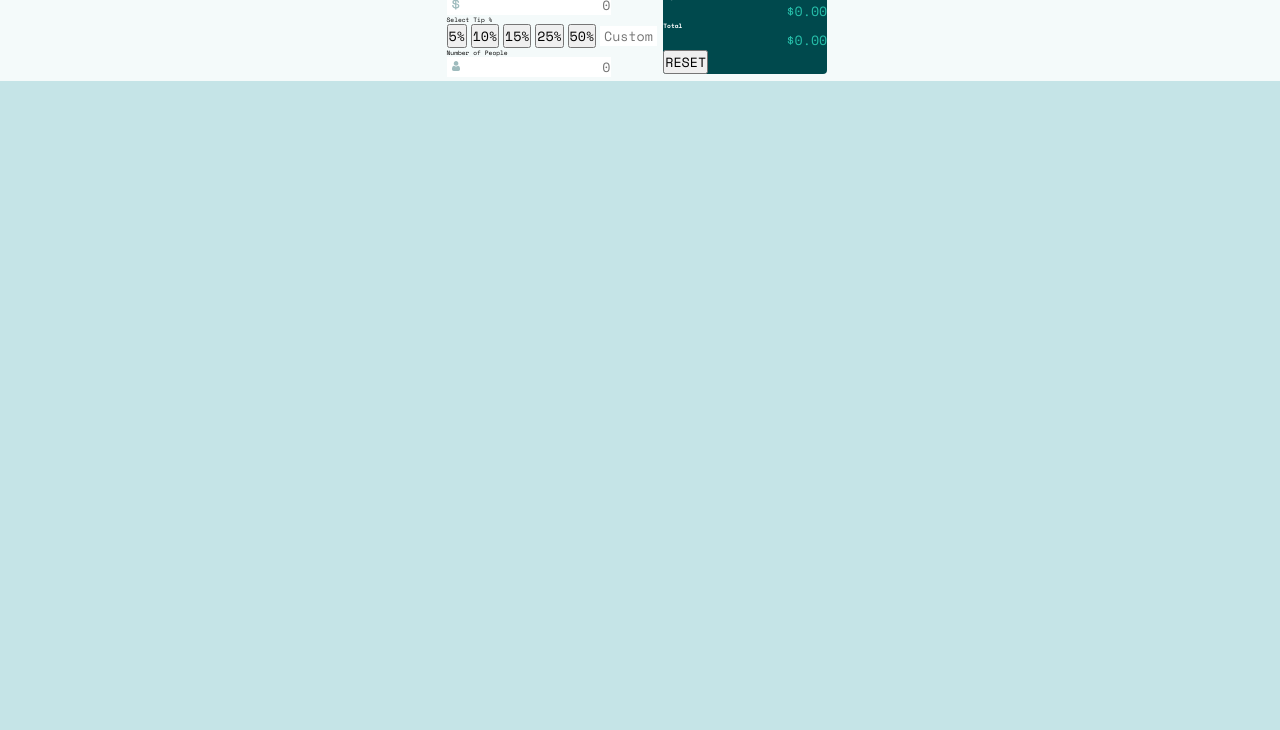
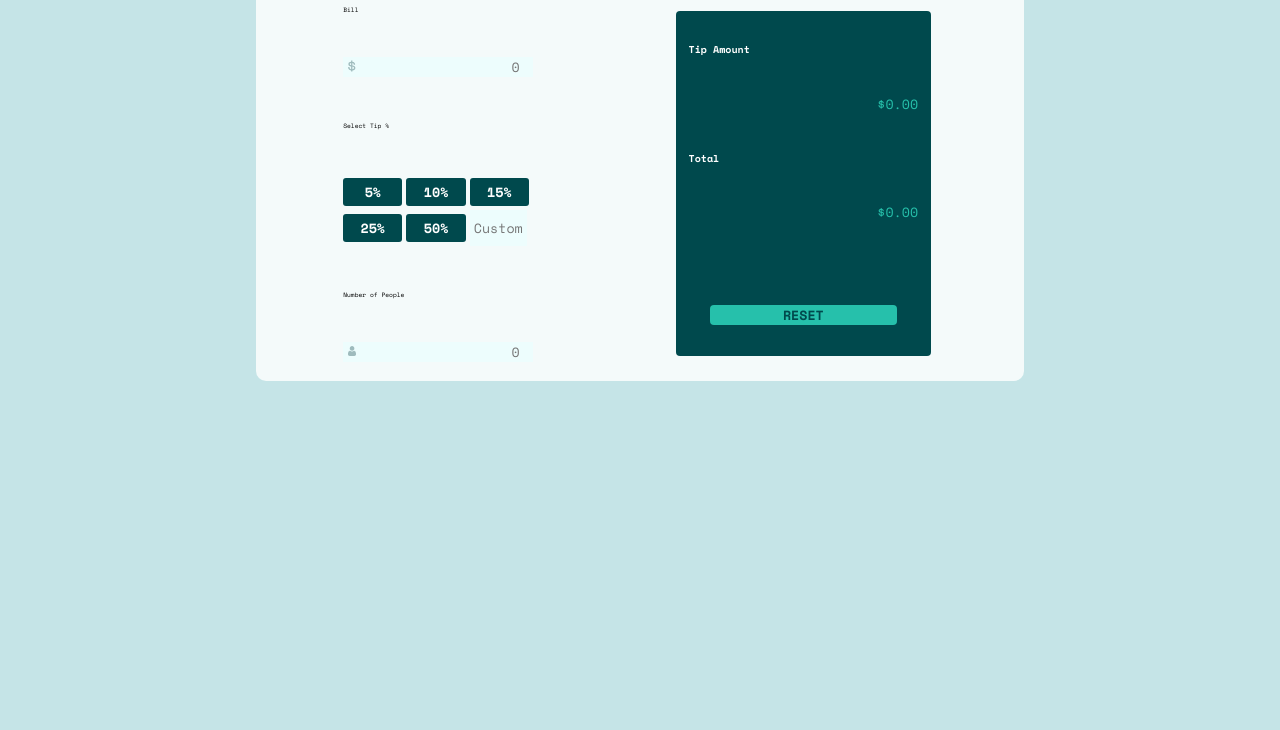
Before and after one commit to rameez012001/tip-calculator, a plain HTML site: page index.html in a window 1280 px wide. Shown: the part 70-800 px from the top of the page. Drawn offline with nearby package versions, Linux system fonts and the light colour scheme.

Commit message:
css partiall done

```diff
--- a/app.js
+++ b/app.js
@@ -3,7 +3,7 @@ function Percent(x){
     let Prsn = document.getElementById('PeNr');
     let amt = x*100/bll.value;
     let amt1 = amt/Prsn.value;
-    let amt2 = parseInt(bll.value)+parseInt(amt);
+    let amt2 = (parseInt(bll.value)+parseInt(amt))/Prsn.value;
     document.getElementById('TpAt').value=amt1;
     document.getElementById('BlAt').value=amt2;
     if(Prsn.value==""||Prsn.value==null){
@@ -11,6 +11,9 @@ function Percent(x){
         document.getElementById('TpAt').value="";
         document.getElementById('BlAt').value="";
         document.getElementById('ErrMsg').style.display='block';
+    }else{
+        Prsn.style.border="none";
+        document.getElementById('ErrMsg').style.display='none';
     }
 }
 function Reset(){
--- a/index.css
+++ b/index.css
@@ -18,18 +18,29 @@ margin: auto;
 }
 header{
     text-align: center;
-
 }
 main{
 display: flex;
-justify-content: center;
+justify-content: space-around;
 background-color: hsl(189, 41%, 97%);
+padding: 3em;
+margin: 0 20%;
+border-radius: 10px;
 }
 .BllSd{
+    display: flex;
+    flex-direction: column;
+    justify-content: space-between;
 }
 #TBllamnt{
-    background: white url('./images/icon-dollar.svg')no-repeat .4em .2em;
+    background: hsl(180, 81%, 96%) url('./images/icon-dollar.svg')no-repeat .4em .2em;
     background-size:.8rem ;
+    padding-right:1em;
+}
+#TBllamnt:focus,#Cstm:focus{
+    border: 1px solid hsl(172, 67%, 45%);
+    border-radius:3px;
+    outline: none;
 }
 input{
     text-align: end;
@@ -43,31 +54,69 @@ input::-webkit-inner-spin-button {
 input[type=number] {
   -moz-appearance: textfield;
 }
-.BllSd button{
-
+.gridBtns{
+    display: grid;
+    grid-template-columns: auto auto auto;
+}
+.btns1{
+    background-color: hsl(183, 100%, 15%);
+    color: hsl(0, 0%, 100%);
+    font-weight: 550;
+    border: none;
+    border-radius:3px ;
+    text-align: center;
+    width: 4ch;
+    padding: .3em 1em;
+    margin: .3em .3em .3em 0em;
+}
+.btns1:focus{
+    background-color:hsl(172, 67%, 45%);
+    color: hsl(183, 100%, 15%);
 }
 #Cstm{
     width: 7ch;
+    background-color: hsl(180, 81%, 96%);
 }
 #Cstm::placeholder{
     text-align: center;
 }
 #PeNr{
-    background: white url('./images/icon-person.svg')no-repeat .4em .3em ;
+    background: hsl(180, 81%, 96%) url('./images/icon-person.svg')no-repeat .4em .3em ;
     background-size: .8rem;
+    padding-right:1em;
 }
-
+#PeNr:focus{
+    border: 1px solid hsl(172, 67%, 45%);
+    border-radius:3px;
+    outline: none;
+}
 
 .RsltSd{
     background-color:hsl(183, 100%, 15%);
     border-radius: 4px;
     margin: 1em;
+    display: flex;
+    flex-direction: column;
+    justify-content: space-around;
+    width: 60ch;
+    height:40vh;
+    padding: 2em;
 }
-.RsltSd p{
+.RsltSd label{
     color: hsl(0, 0%, 100%);
+    font-size: 1rem;
     font-weight: 550;
 }
 .RsltSd input,.RsltSd input::placeholder{
     background: transparent;
     color: hsl(172, 67%, 45%);
 }
+#Rst{
+    color:hsl(183, 100%, 15%) ;
+    background-color: hsl(172, 67%, 45%);
+    border: none;
+    font-weight: 550;
+    width: 23ch;
+    align-self: center;
+    border-radius: 4px;
+}
--- a/index.html
+++ b/index.html
@@ -20,25 +20,28 @@
         <!-- main -->
         <main role="combobox">
             <div class="BllSd">
-                <p>Bill</p>
+                <label for="Total_Bill_Amount" style="display: block;">Bill</label>
                 <input class="Inpts" type="number" name="Total_Bill_Amount" id="TBllamnt" placeholder="0">
                 <p>Select Tip %</p>
-                <button class="btns" onclick="Percent(5)">5%</button>
-                <button class="btns" onclick="Percent(10)">10%</button>
-                <button class="btns" onclick="Percent(15)">15%</button>
-                <button class="btns" onclick="Percent(25)">25%</button>
-                <button class="btns" onclick="Percent(50)">50%</button>
+
+                <div class="gridBtns">
+                <button class="btns btns1" onclick="Percent(5)">5%</button>
+                <button class="btns btns1" onclick="Percent(10)">10%</button>
+                <button class="btns btns1" onclick="Percent(15)">15%</button>
+                <button class="btns btns1" onclick="Percent(25)">25%</button>
+                <button class="btns btns1" onclick="Percent(50)">50%</button>
                 <input class="Inpts" type="number" name="Custom" oninput="Percent(value)" id="Cstm" placeholder="Custom">
+                </div>
 
-                <p>Number of People</p><span style="color: red;display: none;" id="ErrMsg">Can't be zero1</span>
+                <label for="People" style="display: block;">Number of People</label><span style="color: red;display: none;" id="ErrMsg">Can't be zero1</span>
                 <input class="Inpts" type="number" name="People" oninput="Person()" id="PeNr" placeholder="0">
             </div>
 
 
             <div class="RsltSd">
-                <p>Tip Amount</p>
+                <label for="Tip_Amount">Tip Amount</label>
                 <input class="Inpts" type="number" name="Tip_Amount" id="TpAt" placeholder="$0.00" disabled>
-                <p>Total</p>
+                <label for="Bill_Amount">Total</label>
                 <input class="Inpts" type="number" name="Bill_Amount" id="BlAt" placeholder="$0.00" disabled><br>
                 <button class="btns" id="Rst" onclick="Reset()">RESET</button>
             </div>
```
